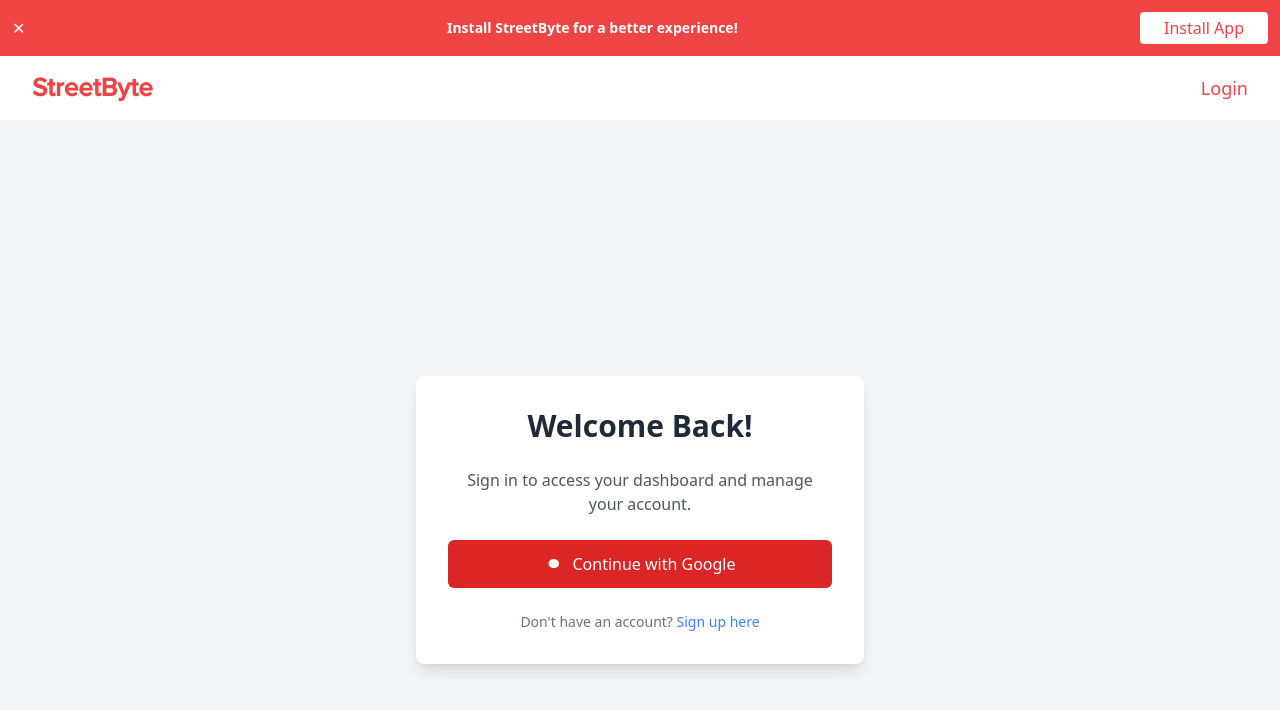
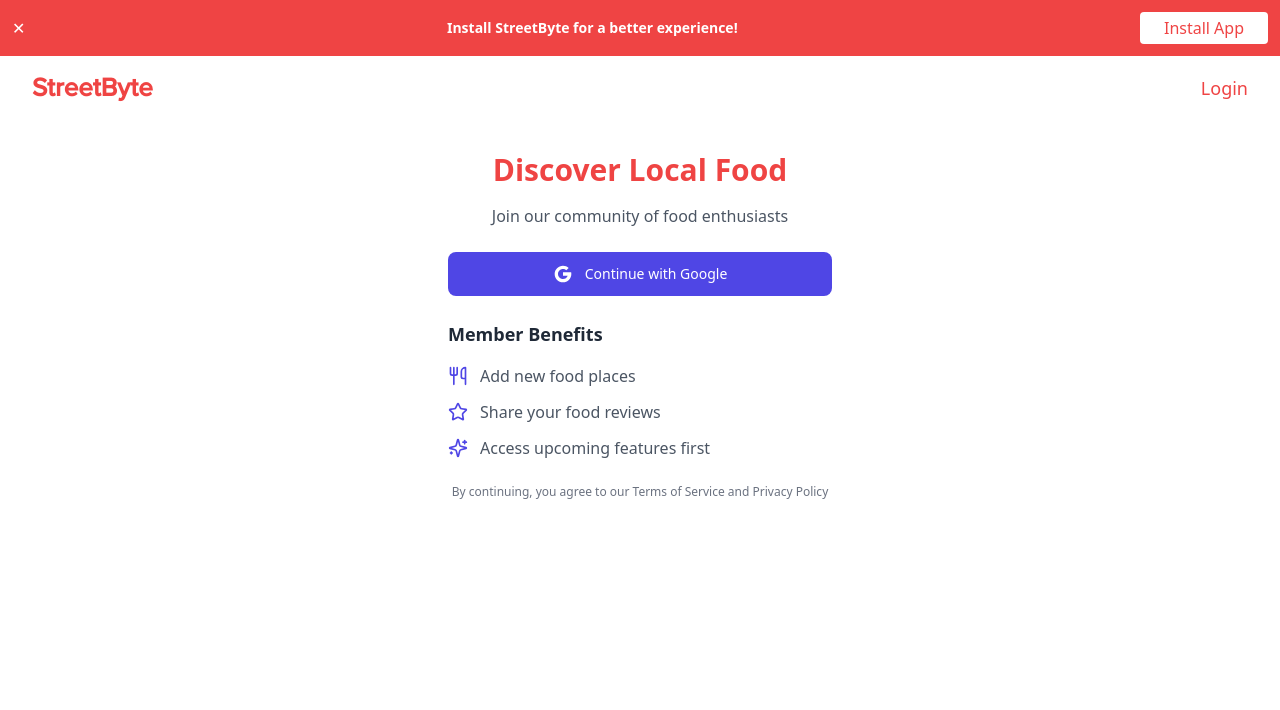
Before and after one commit to adee1455/streetbyte2.0, a Next.js app: page /auth/signin in a window 1280 px wide. Shown: the top 710 px of the page. Built offline with nearby package versions, Linux system fonts and the light colour scheme; no server answers.

Commit message:
loginpage

```diff
--- a/src/app/auth/signin/page.tsx
+++ b/src/app/auth/signin/page.tsx
@@ -1,15 +1,9 @@
 'use client';
 
 import { useState } from "react";
-import { useForm, SubmitHandler } from "react-hook-form";
 import { signIn } from "next-auth/react";
 import { useRouter } from "next/navigation";
-
-type FormData = {
-  fullName?: string;
-  email: string;
-  password: string;
-};
+import { Utensils, Star, Sparkles } from 'lucide-react';
 
 const AuthPage = () => {
   const router = useRouter();
@@ -17,44 +11,59 @@ const AuthPage = () => {
 
   const handleGoogleSignIn = async () => {
     const result = await signIn("google", { callbackUrl: "/home" });
-
     if (result?.error) {
       setError(result.error);
-    } else {
-      // Redirect to dashboard after successful login
-
     }
   };
 
   return (
-    <div className="flex items-center justify-center min-h-screen bg-gray-100">
-      <div className="w-full max-w-md p-8 space-y-6 bg-white rounded-lg shadow-lg transition-transform transform hover:scale-105">
-        <h2 className="text-3xl font-extrabold text-center text-gray-800">
-          Welcome Back!
-        </h2>
-        <p className="text-center text-gray-600">
-          Sign in to access your dashboard and manage your account.
-        </p>
-        {error && <p className="text-red-500 text-sm text-center">{error}</p>}
+    <div className="flex items-center justify-center bg-white">
+      <div className="w-full max-w-md p-8 ">
+        <div className="space-y-4 mb-6">
+          <h2 className="text-3xl font-bold text-[#EF4443] text-center">
+            Discover Local Food
+          </h2>
+          <p className="text-gray-600 text-center text-md">
+            Join our community of food enthusiasts
+          </p>
+        </div>
+
+        {error && (
+          <div className="p-4 mb-6 rounded-lg bg-red-50 text-red-700 text-sm">
+            {error}
+          </div>
+        )}
+
         <button
           onClick={handleGoogleSignIn}
-          className="w-full py-3 mt-4 text-white bg-red-600 rounded-md hover:bg-red-700 focus:outline-none focus:ring focus:ring-red-500 transition duration-200 ease-in-out flex items-center justify-center"
+          className="w-full flex items-center justify-center px-4 py-3 mb-6 text-sm font-medium rounded-lg text-white bg-indigo-600 hover:bg-indigo-700 focus:ring-2 focus:ring-offset-2 focus:ring-indigo-500 transition-all duration-200"
         >
-          <svg
-            className="w-5 h-5 mr-2"
-            xmlns="http://www.w3.org/2000/svg"
-            viewBox="0 0 48 48"
-            fill="currentColor"
-          >
-            <path d="M23.49 12.27c-.01-.01-.01-.01-.02-.02-1.1-.01-2.16.1-3.19.3-1.03.2-2.01.5-2.93.9-.92.4-1.76.9-2.54 1.5-.78.6-1.45 1.3-2.01 2.1-.56.8-.97 1.7-1.25 2.7-.28 1-.42 2.1-.42 3.2 0 1.1.14 2.2.42 3.2.28 1 .69 1.9 1.25 2.7.56.8 1.23 1.5 2.01 2.1.78.6 1.62 1.1 2.54 1.5.92.4 1.9.7 2.93.9 1.03.2 2.09.3 3.19.3.01 0 .01 0 .02-.01 1.1 0 2.16-.1 3.19-.3 1.03-.2 2.01-.5 2.93-.9.92-.4 1.76-.9 2.54-1.5.78-.6 1.45-1.3 2.01-2.1.56-.8.97-1.7 1.25-2.7.28-1 .42-2.1.42-3.2 0-1.1-.14-2.2-.42-3.2-.28-1-.69-1.9-1.25-2.7-.56-.8-1.23-1.5-2.01-2.1-.78-.6-1.62-1.1-2.54-1.5-.92-.4-1.9-.7-2.93-.9-1.03-.2-2.09-.3-3.19-.3z" />
+          <svg className="w-5 h-5 mr-3" viewBox="0 0 48 48" fill="currentColor">
+            <path d="M43.611,20.083H42V20H24v8h11.303c-1.649,4.657-6.08,8-11.303,8c-6.627,0-12-5.373-12-12s5.373-12,12-12c3.059,0,5.842,1.154,7.961,3.039l5.657-5.657C34.046,6.053,29.268,4,24,4C12.955,4,4,12.955,4,24s8.955,20,20,20s20-8.955,20-20C44,22.659,43.862,21.35,43.611,20.083z" />
           </svg>
           Continue with Google
         </button>
-        <p className="text-center text-gray-500 text-sm">
-          Don't have an account?{" "}
-          <a href="/signup" className="text-blue-500 hover:underline">
-            Sign up here
-          </a>
+
+        <div className="space-y-4">
+          <h3 className="text-lg font-semibold text-gray-800">Member Benefits</h3>
+          <div className="space-y-3">
+            <div className="flex items-center text-gray-600">
+              <Utensils className="w-5 h-5 mr-3 text-indigo-600" />
+              <span>Add new food places</span>
+            </div>
+            <div className="flex items-center text-gray-600">
+              <Star className="w-5 h-5 mr-3 text-indigo-600" />
+              <span>Share your food reviews</span>
+            </div>
+            <div className="flex items-center text-gray-600">
+              <Sparkles className="w-5 h-5 mr-3 text-indigo-600" />
+              <span>Access upcoming features first</span>
+            </div>
+          </div>
+        </div>
+
+        <p className="mt-6 text-xs text-center text-gray-500">
+          By continuing, you agree to our Terms of Service and Privacy Policy
         </p>
       </div>
     </div>
--- a/src/app/login/page.js
+++ /dev/null
@@ -1,26 +0,0 @@
-"use client";
-
-import { useSession, signIn, signOut } from "next-auth/react";
-
-const LoginPage = () => {
-  const { data: session } = useSession();
-  console.log("Google Client ID:", process.env.GOOGLE_CLIENT_ID);
-  console.log("Google Client Secret:", process.env.GOOGLE_CLIENT_SECRET);
-  return (
-    <div>
-      {!session ? (
-        <>
-          <p>You are not logged in</p>
-          <button onClick={() => signIn()}>Sign in</button>
-        </>
-      ) : (
-        <>
-          <p>Welcome, {session.user.name}</p>
-          <button onClick={() => signOut()}>Sign out</button>
-        </>
-      )}
-    </div>
-  );
-};
-
-export default LoginPage;
```
